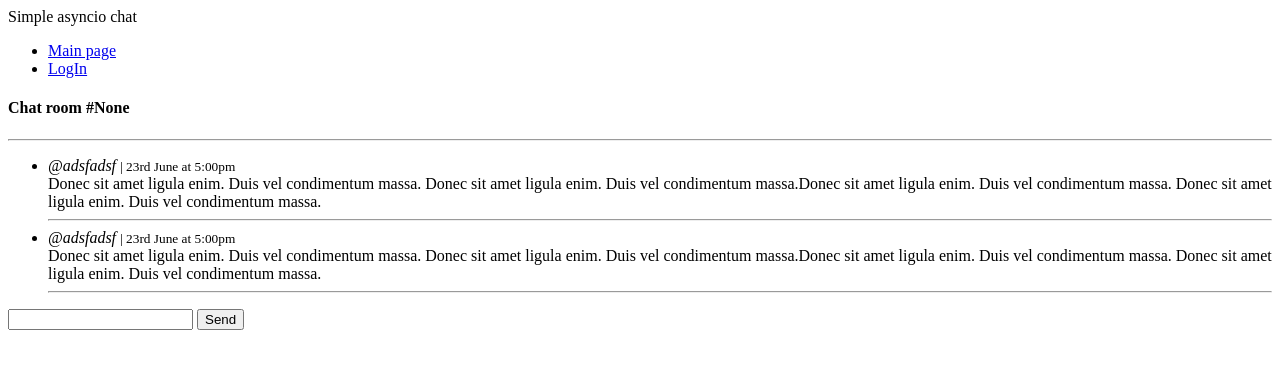
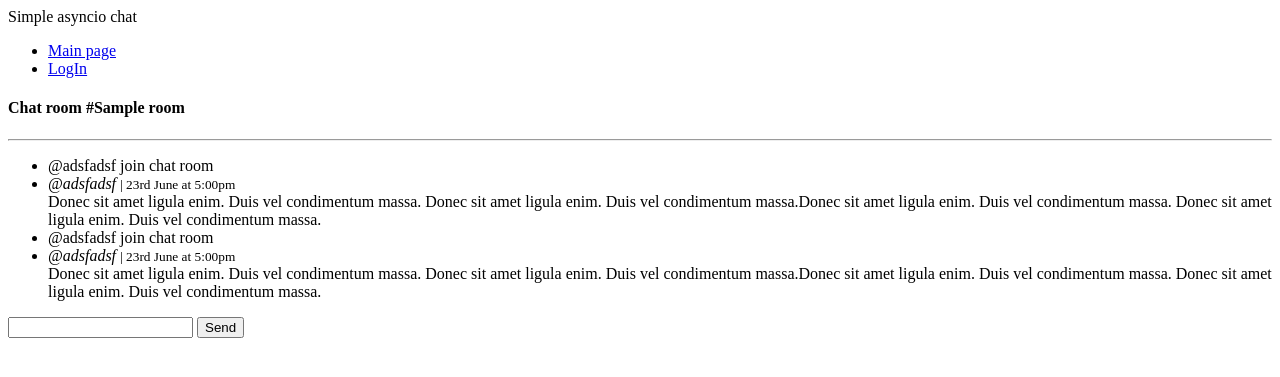
Before and after one commit to samael500/aiochat, a Python web app: template aiochat/templates/chat/chat.html in a window 1280 px wide. Shown: the top 377 px of the page. Run offline with Jinja, Linux system fonts and the light colour scheme; the template is opened without the code that fills it: most values are stand-ins (such as "Sample title", 1, 10 or a date in 2020); some libraries are stand-ins or nearby versions.

Commit message:
:repeat: upd chat template style

```diff
--- a/aiochat/templates/chat/chat.html
+++ b/aiochat/templates/chat/chat.html
@@ -5,7 +5,7 @@
 <div class="container-fluid">
     <div class="row">
         <div class="col-md-12 current-chat">
-            <h4>Chat room #{{ None }}</h4>
+            <h4>Chat room #{{ room }}</h4>
             <hr />
             {#
             <div class="row chat-toolbar-row">
@@ -38,6 +38,11 @@
                     <ul class="media-list" id="messages">
                         {% for x in 'as' %}
                         <li class="media">
+                            <div class="service-msg">
+                                @adsfadsf join chat room
+                            </div>
+                        </li>
+                        <li class="media">
                             <div class="media-body">
                                 <div class="media">
                                     <div class="media-body">
@@ -47,7 +52,6 @@
                                         Donec sit amet ligula enim. Duis vel condimentum massa.Donec sit amet ligula enim.
                                         Duis vel condimentum massa.
                                         Donec sit amet ligula enim. Duis vel condimentum massa.
-                                        <hr />
                                     </div>
                                 </div>
                             </div>
```
Also changed, not shown: aiochat/static/chat.css (+10 -1 lines).
